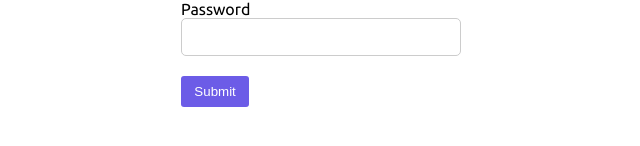
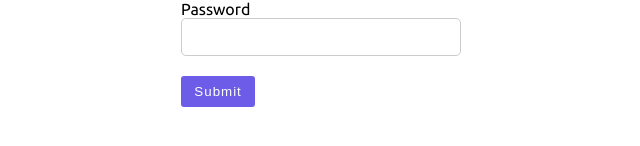
Before and after one commit to NicolaiHygino/bookstore-softdesign, a React (Create React App) app: page / in a window 1280 px wide. Shown: the part 414-560 px from the top of the page, without its empty margins (319-959 px from the left). Built offline with nearby package versions, Linux system fonts and the light colour scheme.

Commit message:
feat (BookCard): padding top and letter spacing to buttons

```diff
--- a/src/components/BookCard/style.js
+++ b/src/components/BookCard/style.js
@@ -34,6 +34,8 @@ export const ButtonWrapper = styled.div`
   display: flex;
   justify-content: space-between;
   margin-top: 20px;
+  border-top: 1px solid #ecf0f1;
+  padding-top: 10px;
 `;
 
 export const EditButton = styled.button`
--- a/src/globalStyles.js
+++ b/src/globalStyles.js
@@ -43,6 +43,7 @@ export const Button = styled.button`
   border-radius: 3px;
   color: white;
   padding: .6em 1em;
+  letter-spacing: 1px;
   cursor: pointer;
 `;
 
```
